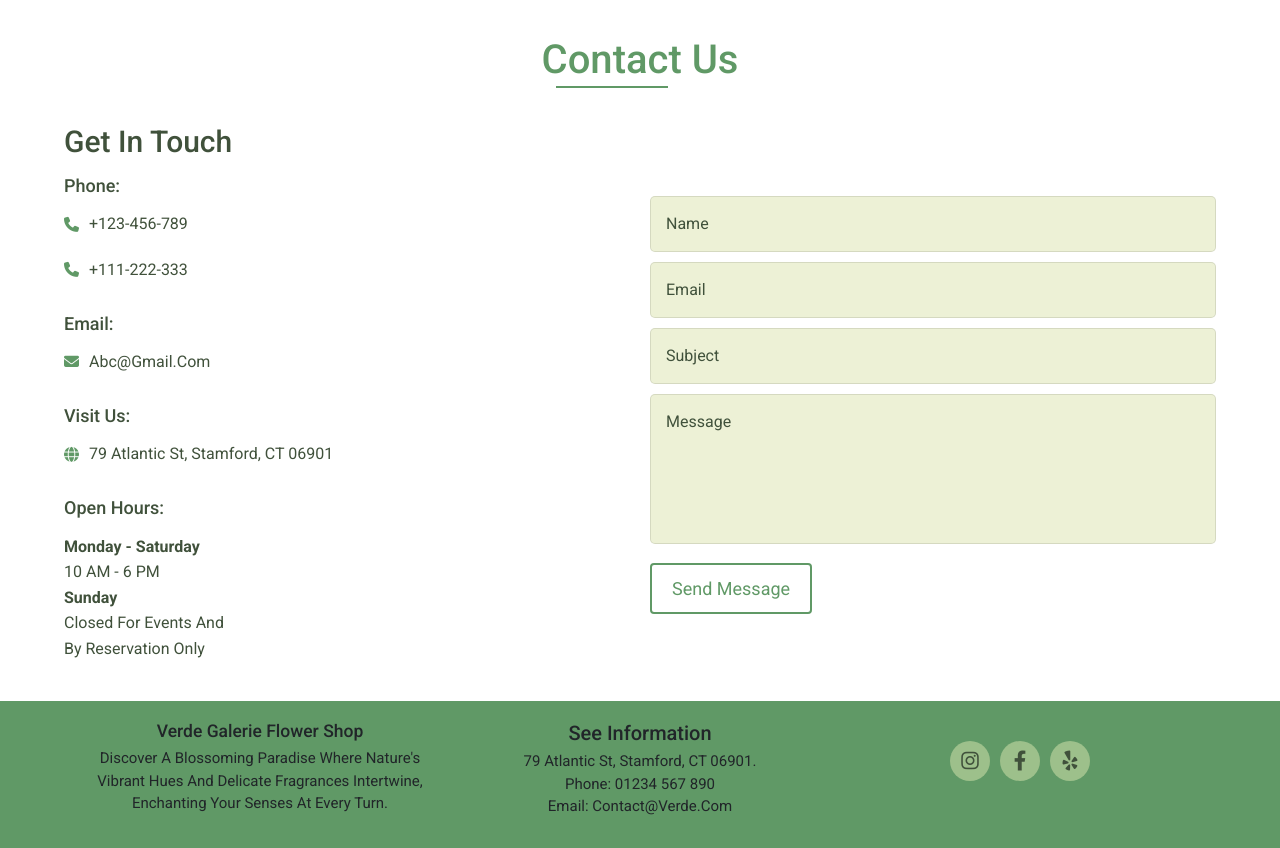
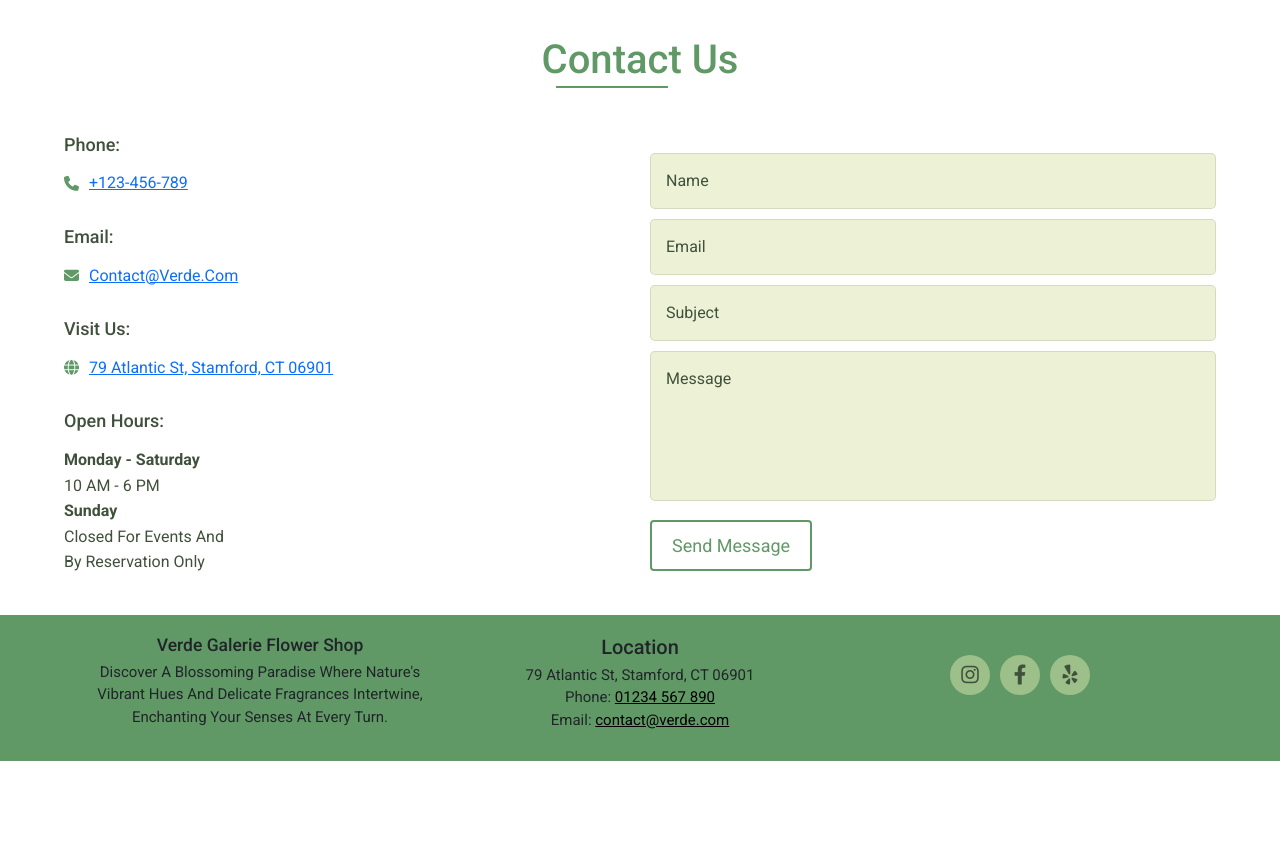
Before and after one commit to rmaurodev/flower-shop, a plain HTML site: page index.html in a window 1280 px wide. Shown: the part 2380-3228 px from the top of the page. After the commit the page ends 3141 px from the top, so only its background shows below. Drawn offline with nearby package versions, Linux system fonts and the light colour scheme.

Commit message:
fixing design

```diff
--- a/assets/css/main.css
+++ b/assets/css/main.css
@@ -1285,6 +1285,12 @@ footer .content p span {
     color: var(--black);
 }
 
+footer a.email,
+footer a.tel {
+    color: var(--black);
+    text-transform: lowercase;
+}
+
 /*--------------------- 12- Footer Area CSS (End) ---------------------*/
 
 
--- a/index.html
+++ b/index.html
@@ -340,19 +340,11 @@
         <div class="box-container">
 
             <div class="contact-info">
-
-                <h3>Get In Touch</h3>
-
-                <!-- <p>Where floral dreams come to life.</p> -->
                 <div class="info-item">
                     <h4>Phone:</h4>
                     <div class="detail">
                         <div class="fas fa-phone"></div>
-                        <p>+123-456-789</p>
-                    </div>
-                    <div class="detail">
-                        <div class="fas fa-phone"></div>
-                        <p>+111-222-333</p>
+                        <p><a href="tel:+123-456-789">+123-456-789</a></p>
                     </div>
                 </div>
 
@@ -360,7 +352,7 @@
                     <h4>email:</h4>
                     <div class="detail">
                         <div class="fas fa-envelope"></div>
-                        <p>abc@gmail.com</p>
+                        <p><a href="mailto:contact@verde.com">contact@verde.com</a></p>
                     </div>
                 </div>
 
@@ -368,8 +360,10 @@
                     <h4>Visit Us:</h4>
                     <div class="detail">
                         <div class="fas fa-globe"></div>
-                        <p>79 Atlantic St, Stamford, CT
-                            06901
+                        <address class="mb-0">
+                            <p><a target="_blank" href="https://goo.gl/maps/sJL3HJkqdyD7XRo49">79 Atlantic St, Stamford, CT 06901</a>
+                            </p>
+                        </address>
                     </div>
                 </div>
 
@@ -417,11 +411,12 @@
                 <div class="col-12 col-sm-6 col-md-4 col-lg-4
                         col-custom">
                     <div class="single-footer-widget">
-                        <h2 class="widget-title">See Information</h2>
+                        <h2 class="widget-title">Location</h2>
                         <div class="widget-body">
-                            <address>79 Atlantic St, Stamford, CT 06901.<br>Phone:
-                                01234 567
-                                890<br>Email: contact@verde.com</address>
+                            <address>79 Atlantic St, Stamford, CT 06901
+                                <br>Phone: <a class="tel" href="tel:01234 567 890">01234 567 890</a>
+                                <br />Email: <a class="email" href="mailto:contact@verde.com">contact@verde.com</a>
+                            </address>
                         </div>
                     </div>
                 </div>
```
